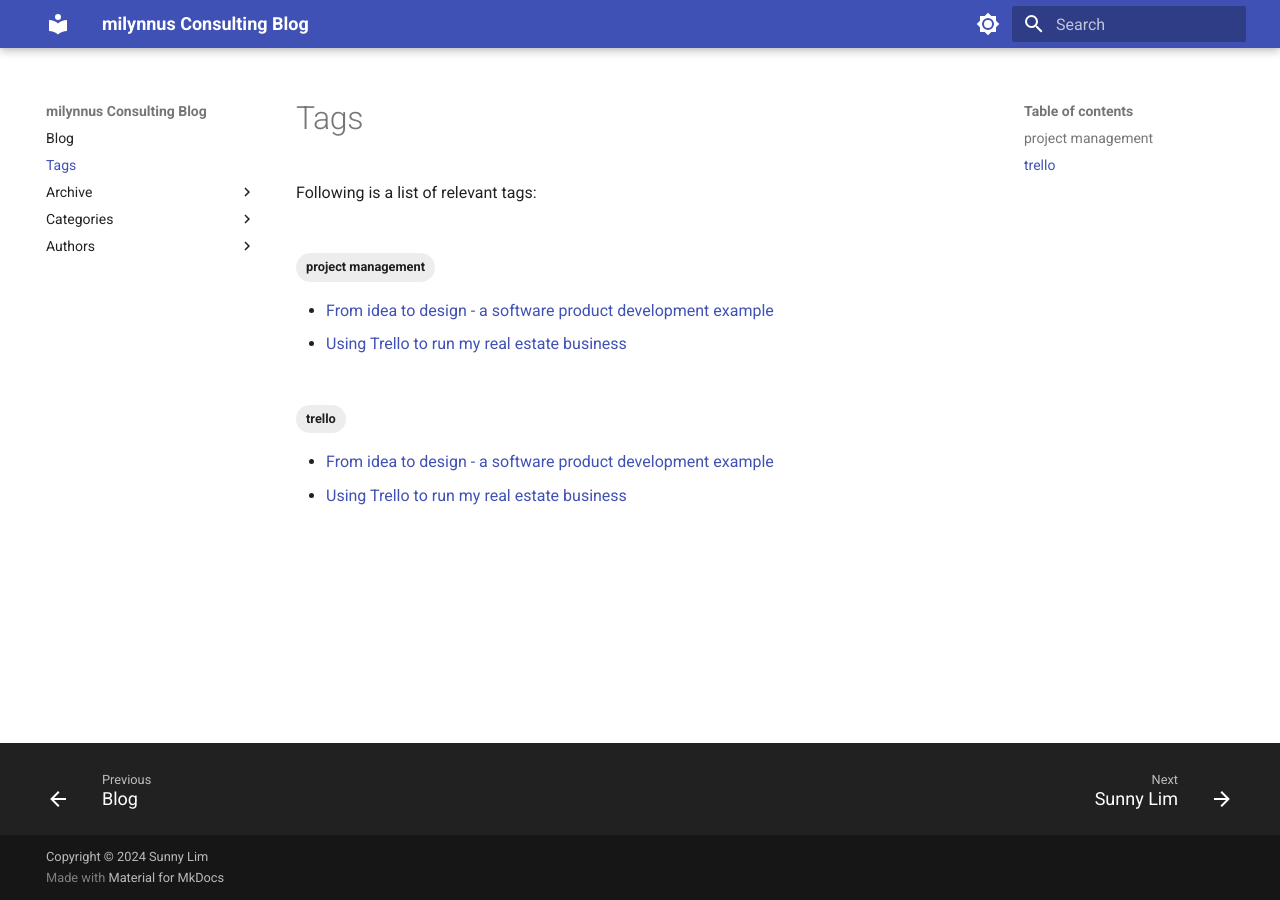
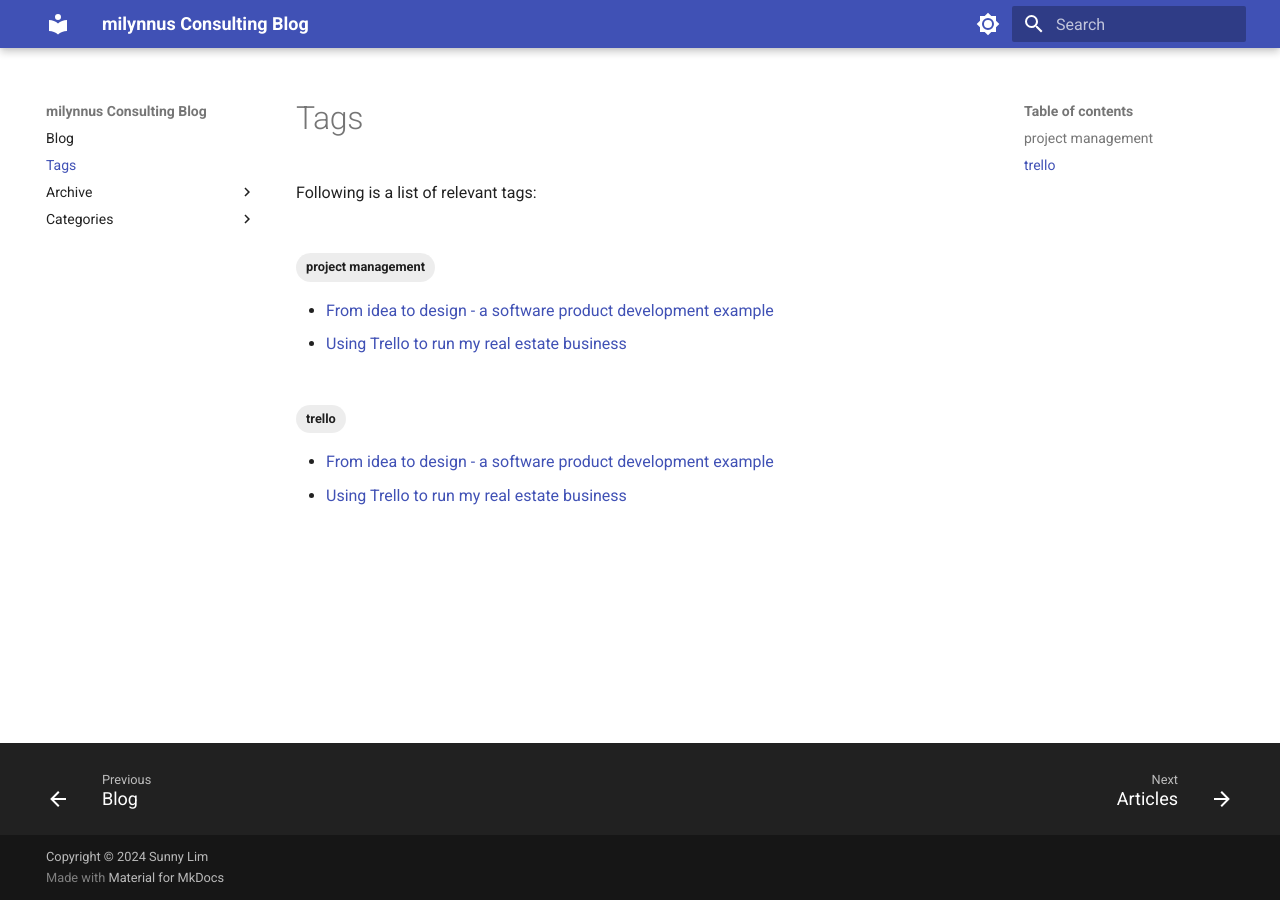
Before and after one commit to xu2xulim/milynnus-blog, an MkDocs documentation site: the page built from docs/tags.md, in a window 1280 px wide. Built offline with MkDocs 1.6.1 and Material for MkDocs 9.7.7, drawn with Linux system fonts in a browser that asks for light colours; comment, search, counter and statistics services are not loaded; part of the change alters nothing that is shown.

Commit message:
Remove entries in mkdocs.yml

```diff
--- a/mkdocs.yml
+++ b/mkdocs.yml
@@ -25,8 +25,6 @@ plugins:
   - search
   - blog:
       blog_dir: .
-      authors_profiles: true
-      authors_profiles_url_format: "author/{slug}"
       archive_date_format: yyyy
       archive_url_format: "archive/{date}"
       post_url_format: "{categories}/{slug}"
```
